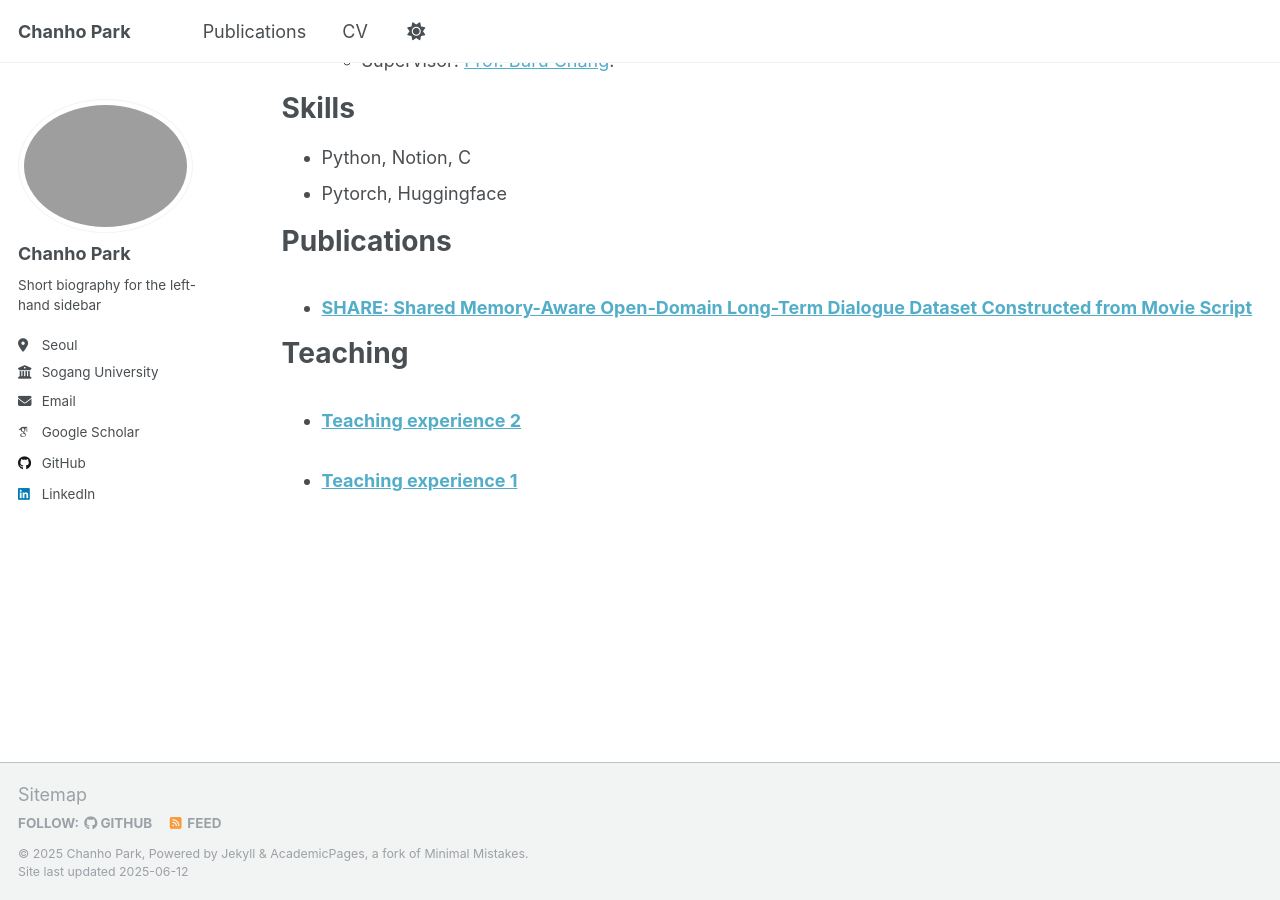
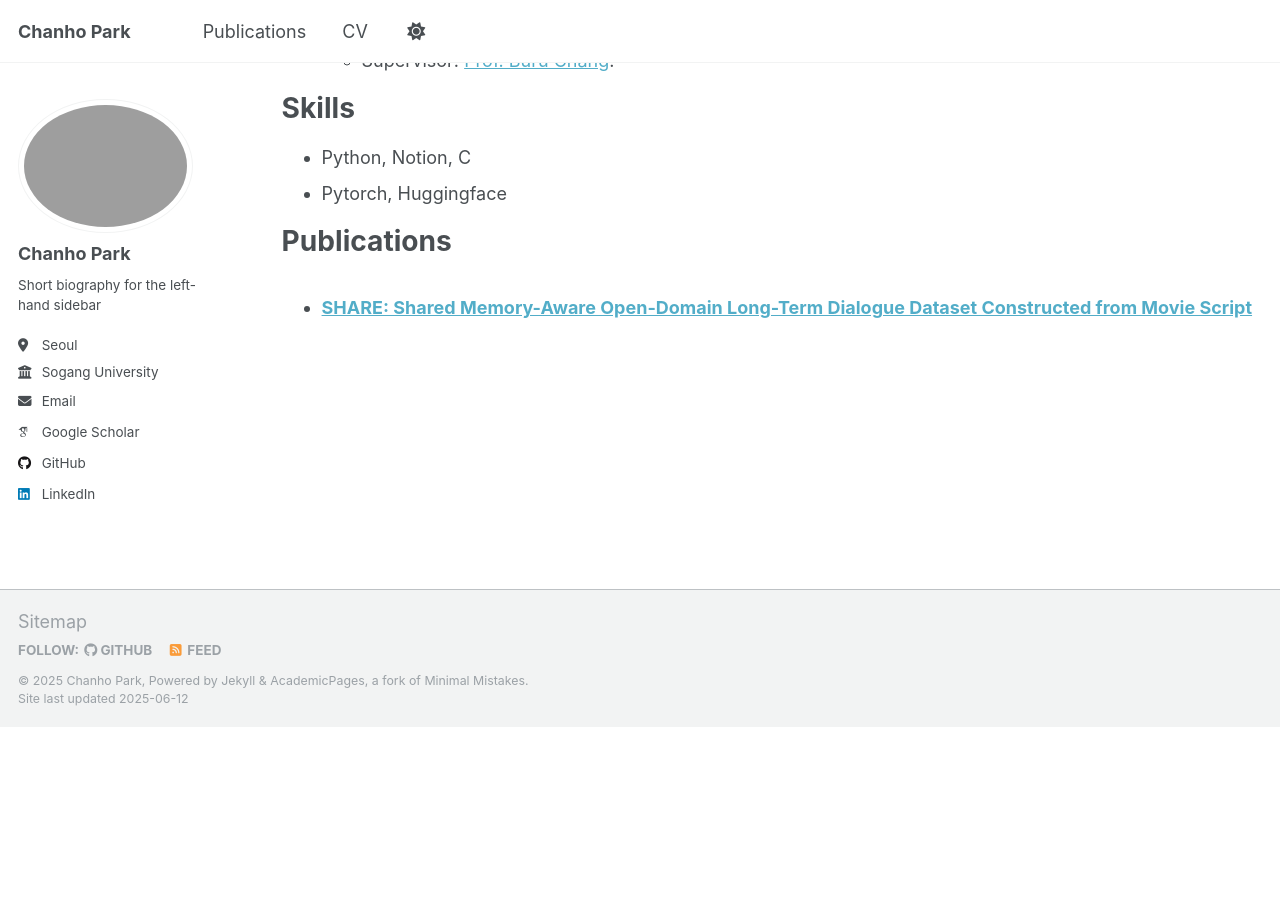
Before and after one commit to chanho12/chanho12.github.io, a Jekyll site: the page built from _pages/cv.md, in a window 1280 px wide and 900 px high, scrolled down 639 px. Built offline with Jekyll 4.4.1, drawn with Linux system fonts in a browser that asks for light colours; some web fonts are replaced; after the commit the page ends 1366 px from its top, so only the background shows below that.

Commit message:
Update cv.md

```diff
--- a/_pages/cv.md
+++ b/_pages/cv.md
@@ -40,10 +40,3 @@ Publications
   <ul>{% for post in site.publications reversed %}
     {% include archive-single-cv.html %}
   {% endfor %}</ul>
-
-
-Teaching
-======
-  <ul>{% for post in site.teaching reversed %}
-    {% include archive-single-cv.html %}
-  {% endfor %}</ul>
```
